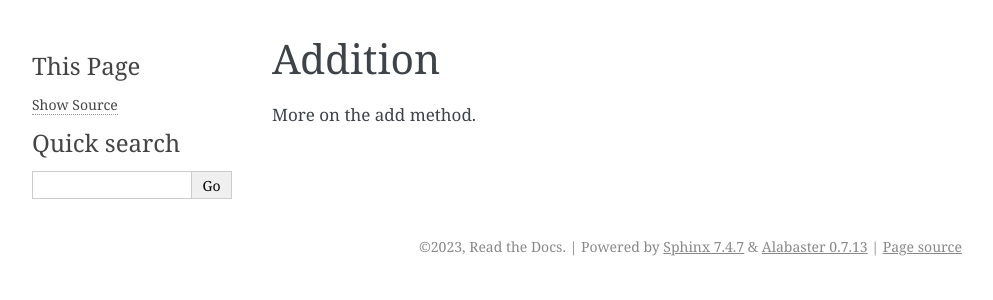
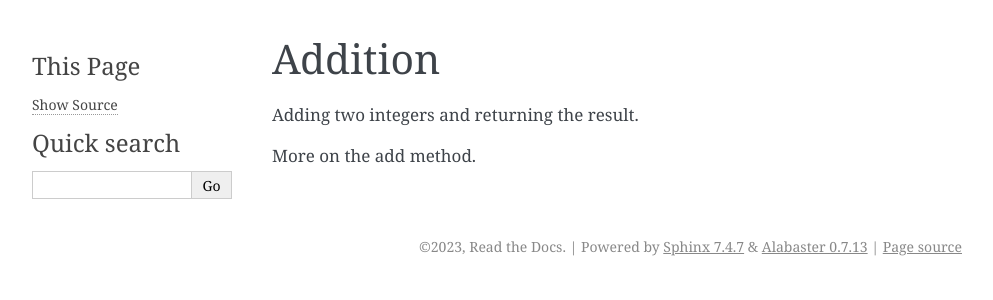
Before and after one commit to up2194063/MathManagerPython, a Sphinx documentation site: the page built from docs/addition.rst, in a window 1280 px wide. Shown: the top 300 px of the page, without its empty margins (148-1141 px from the left). Built offline with Sphinx 7.4.7, drawn with Linux system fonts in a browser that asks for light colours.

Commit message:
Update addition.rst

```diff
--- a/docs/addition.rst
+++ b/docs/addition.rst
@@ -1,4 +1,6 @@
 Addition
 =========
 
+Adding two integers and returning the result.
+
 More on the add method.
```
